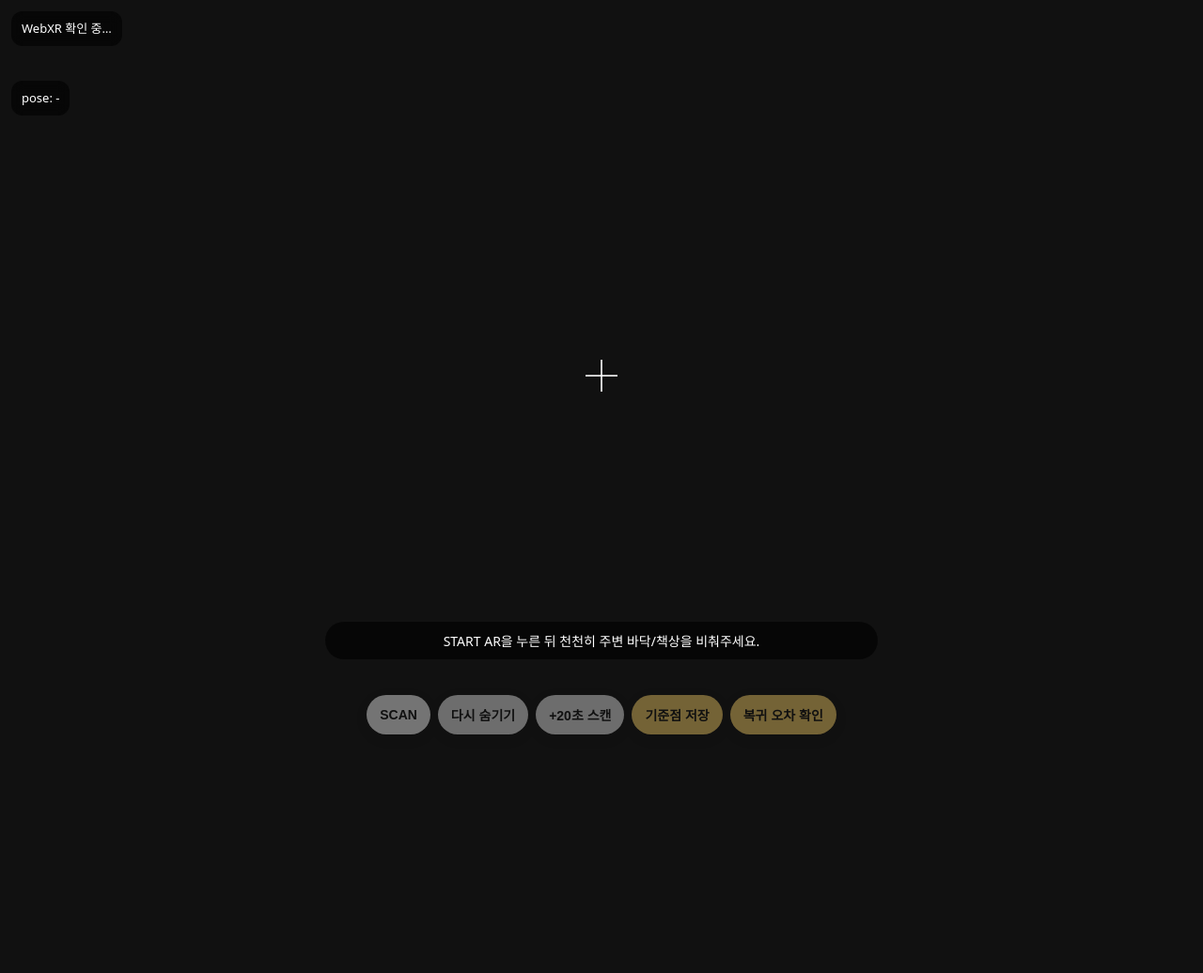
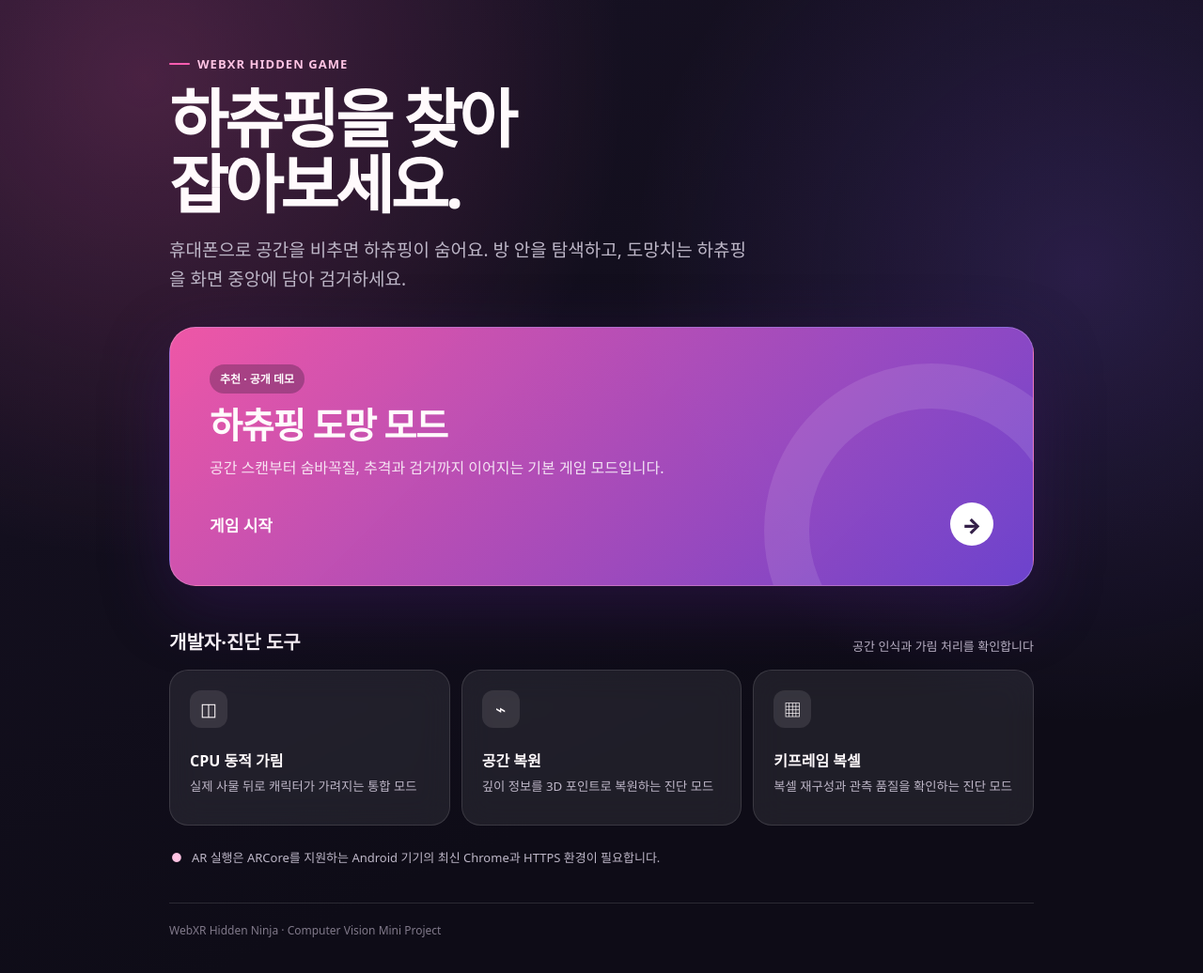
Before and after one commit to cheoljun1986-a11y/miniproject_CV_ver02, a plain HTML site: page index.html in a window 1280 px wide. Shown: the whole page at 94% size. Before the commit the page ends 800 px from the top, so only its background shows below. Drawn offline with Linux system fonts and the light colour scheme.

Commit message:
feat: add mode selection landing page

```diff
--- a/index.html
+++ b/index.html
@@ -2,106 +2,120 @@
 <html lang="ko">
 <head>
 <meta charset="utf-8"/>
-<meta name="viewport" content="width=device-width,initial-scale=1,maximum-scale=1,user-scalable=no"/>
-<meta name="theme-color" content="#111111"/>
-<title>WebXR Hidden Ninja v2</title>
+<meta name="viewport" content="width=device-width,initial-scale=1,viewport-fit=cover"/>
+<meta name="theme-color" content="#171225"/>
+<meta name="description" content="하츄핑 AR 숨바꼭질 게임과 WebXR 공간 진단 도구를 선택하세요."/>
+<title>하츄핑 AR 숨바꼭질</title>
+<script>
+  if (location.search) {
+    location.replace(`./app.html${location.search}${location.hash}`);
+  }
+</script>
 <style>
-  :root { color-scheme: dark; font-family: system-ui,-apple-system,BlinkMacSystemFont,"Segoe UI",sans-serif; }
-  html,body { margin:0; width:100%; height:100%; overflow:hidden; background:#111; }
-  canvas { display:block; }
-  #hud {
-    position:fixed; inset:0; z-index:10; pointer-events:none;
+  :root {
+    color-scheme:dark;
+    font-family:system-ui,-apple-system,BlinkMacSystemFont,"Segoe UI",sans-serif;
+    --bg:#120f1d; --panel:rgba(255,255,255,.075); --line:rgba(255,255,255,.12);
+    --text:#fffafc; --muted:#beb7c8; --pink:#ff5db1;
   }
-  .card {
-    position:absolute; left:12px; top:12px;
-    max-width:calc(100vw - 24px);
-    padding:9px 11px; border-radius:12px;
-    background:rgba(0,0,0,.58); backdrop-filter:blur(7px);
-    color:white; font-size:13px; line-height:1.45;
+  * { box-sizing:border-box; }
+  html { min-height:100%; background:var(--bg); }
+  body {
+    min-height:100vh; min-height:100svh; margin:0; color:var(--text);
+    background:
+      radial-gradient(circle at 12% 8%,rgba(255,93,177,.22),transparent 32rem),
+      radial-gradient(circle at 90% 28%,rgba(139,92,246,.2),transparent 30rem),
+      linear-gradient(155deg,#181225 0%,#0e0c17 70%);
   }
-  #metrics { top:86px; white-space:pre-line; font-variant-numeric:tabular-nums; }
-  #message {
-    position:absolute; left:50%; bottom:98px; transform:translateX(-50%);
-    width:min(88vw,560px); padding:10px 14px; border-radius:999px;
-    background:rgba(0,0,0,.62); color:white; text-align:center; font-size:14px;
+  a { color:inherit; text-decoration:none; }
+  .shell { width:min(960px,100%); margin:0 auto; padding:52px 20px 40px; }
+  .eyebrow {
+    display:inline-flex; align-items:center; gap:8px; margin:0 0 14px;
+    color:#ffc3e3; font-size:13px; font-weight:800; letter-spacing:.08em; text-transform:uppercase;
   }
-  #controls {
-    position:absolute; left:10px; right:10px; bottom:18px;
-    display:flex; gap:8px; justify-content:center; flex-wrap:wrap;
-    pointer-events:auto;
+  .eyebrow::before { content:""; width:22px; height:2px; border-radius:2px; background:var(--pink); }
+  h1 { max-width:680px; margin:0; font-size:clamp(36px,8vw,68px); line-height:1.03; letter-spacing:-.055em; }
+  .intro { max-width:620px; margin:20px 0 34px; color:var(--muted); font-size:clamp(16px,2.5vw,19px); line-height:1.65; }
+  .game-card {
+    position:relative; display:grid; gap:24px; padding:clamp(24px,5vw,42px);
+    overflow:hidden; border:1px solid rgba(255,255,255,.2); border-radius:28px;
+    background:linear-gradient(135deg,rgba(255,93,177,.92),rgba(113,70,214,.95));
+    box-shadow:0 22px 70px rgba(63,25,99,.45); isolation:isolate;
   }
-  button.ctrl {
-    border:0; border-radius:999px; padding:11px 14px;
-    font-weight:800; font-size:14px;
-    background:rgba(255,255,255,.92); color:#111;
-    box-shadow:0 4px 14px rgba(0,0,0,.25);
+  .game-card::after {
+    content:""; position:absolute; width:260px; height:260px; right:-70px; bottom:-120px;
+    border:48px solid rgba(255,255,255,.1); border-radius:50%; z-index:-1;
   }
-  button.ctrl.primary { background:#fff; }
-  button.ctrl.warn { background:#ffd66b; }
-  button.ctrl:disabled { opacity:.42; }
-  #scanFlash {
-    position:absolute; inset:0; border:0 solid rgba(255,255,255,0);
-    transition:border-width .08s,border-color .08s;
+  .game-card:focus-visible,.tool-card:focus-visible { outline:3px solid #fff; outline-offset:4px; }
+  .badge { width:max-content; padding:7px 11px; border-radius:999px; background:rgba(22,15,35,.28); font-size:12px; font-weight:800; }
+  .game-card h2 { margin:10px 0 8px; font-size:clamp(27px,5vw,38px); letter-spacing:-.035em; }
+  .game-card p { max-width:520px; margin:0; color:rgba(255,255,255,.84); line-height:1.6; }
+  .cta { display:flex; align-items:center; justify-content:space-between; gap:16px; font-size:17px; font-weight:900; }
+  .cta-icon { display:grid; place-items:center; width:46px; height:46px; border-radius:50%; background:#fff; color:#342049; font-size:22px; }
+  .section-head { display:flex; justify-content:space-between; align-items:end; gap:16px; margin:44px 0 16px; }
+  .section-head h2 { margin:0; font-size:20px; }
+  .section-head span { color:var(--muted); font-size:13px; }
+  .tools { display:grid; grid-template-columns:repeat(3,1fr); gap:12px; }
+  .tool-card {
+    min-height:166px; padding:21px; border:1px solid var(--line); border-radius:20px;
+    background:var(--panel); backdrop-filter:blur(16px);
+    transition:transform .18s,border-color .18s,background .18s;
   }
-  #crosshair {
-    position:absolute; left:50%; top:50%; width:34px; height:34px;
-    transform:translate(-50%,-50%);
+  .tool-card:hover { transform:translateY(-3px); border-color:rgba(255,255,255,.28); background:rgba(255,255,255,.105); }
+  .tool-icon { display:grid; place-items:center; width:40px; height:40px; margin-bottom:22px; border-radius:12px; background:rgba(255,255,255,.1); font-size:19px; }
+  .tool-card strong { display:block; margin-bottom:7px; font-size:16px; }
+  .tool-card small { display:block; color:var(--muted); line-height:1.5; }
+  .notice { display:flex; gap:10px; margin:24px 2px 0; color:var(--muted); font-size:13px; line-height:1.55; }
+  .notice span { color:#ffc3e3; }
+  footer { margin-top:38px; padding-top:20px; border-top:1px solid var(--line); color:#80798a; font-size:12px; }
+  @media (max-width:700px) {
+    .shell { padding:34px 16px 28px; }
+    .tools { grid-template-columns:1fr; }
+    .tool-card { min-height:0; }
+    .section-head { align-items:start; flex-direction:column; gap:5px; }
   }
-  #crosshair:before,#crosshair:after {
-    content:""; position:absolute; background:rgba(255,255,255,.8);
-  }
-  #crosshair:before { left:16px; top:0; width:2px; height:34px; }
-  #crosshair:after { left:0; top:16px; width:34px; height:2px; }
-  #fallback {
-    position:fixed; inset:0; z-index:30; display:none; align-items:center; justify-content:center;
-    padding:24px; background:#111; color:white;
-  }
-  #fallback .box { max-width:620px; line-height:1.6; }
-  code { background:#222; padding:2px 6px; border-radius:6px; }
+  @media (prefers-reduced-motion:reduce) { .tool-card { transition:none; } }
 </style>
-
-<script type="importmap">
-{
-  "imports": {
-    "three": "https://unpkg.com/three@0.180.0/build/three.module.js",
-    "three/addons/": "https://unpkg.com/three@0.180.0/examples/jsm/"
-  }
-}
-</script>
 </head>
 <body>
-<div id="hud">
-  <div class="card" id="status">WebXR 확인 중…</div>
-  <div class="card" id="metrics">pose: -</div>
-  <div id="crosshair"></div>
-  <div id="message">START AR을 누른 뒤 천천히 주변 바닥/책상을 비춰주세요.</div>
-  <div id="scanFlash"></div>
-  <div id="controls">
-    <button class="ctrl primary" id="scanBtn" disabled>SCAN</button>
-    <button class="ctrl" id="newRoundBtn" disabled>다시 숨기기</button>
-    <button class="ctrl" id="extendBtn" disabled>+20초 스캔</button>
-    <button class="ctrl warn" id="markBtn" disabled>기준점 저장</button>
-    <button class="ctrl warn" id="checkBtn" disabled>복귀 오차 확인</button>
-    <button class="ctrl" id="operatorBtn" style="display:none">운영자 뷰</button>
+<main class="shell">
+  <p class="eyebrow">WebXR Hidden Game</p>
+  <h1>하츄핑을 찾아<br/>잡아보세요.</h1>
+  <p class="intro">휴대폰으로 공간을 비추면 하츄핑이 숨어요. 방 안을 탐색하고, 도망치는 하츄핑을 화면 중앙에 담아 검거하세요.</p>
+
+  <a class="game-card" href="./v4-chase.html" aria-label="하츄핑 도망 모드 게임 시작">
+    <div>
+      <span class="badge">추천 · 공개 데모</span>
+      <h2>하츄핑 도망 모드</h2>
+      <p>공간 스캔부터 숨바꼭질, 추격과 검거까지 이어지는 기본 게임 모드입니다.</p>
+    </div>
+    <div class="cta"><span>게임 시작</span><span class="cta-icon" aria-hidden="true">→</span></div>
+  </a>
+
+  <div class="section-head">
+    <h2>개발자·진단 도구</h2>
+    <span>공간 인식과 가림 처리를 확인합니다</span>
   </div>
-  <div id="operatorOverlay" style="position:absolute; inset:0; z-index:20; display:none; background:#0b0b0b; pointer-events:auto;">
-    <canvas id="operatorCanvas" style="width:100%; height:100%; display:block;"></canvas>
-    <div class="card" id="operatorStatus" style="z-index:21; white-space:pre-line;">운영자 공간지도 · 복셀 0
-고정 -
-Ninja -
-플레이어 - · 경로 0점</div>
-    <button class="ctrl primary" id="operatorCloseBtn" style="position:absolute; right:12px; top:12px;">게임으로</button>
+  <div class="tools">
+    <a class="tool-card" href="./app.html?occlusion=cpu">
+      <span class="tool-icon" aria-hidden="true">◫</span>
+      <strong>CPU 동적 가림</strong>
+      <small>실제 사물 뒤로 캐릭터가 가려지는 통합 모드</small>
+    </a>
+    <a class="tool-card" href="./app.html?depth=cloud">
+      <span class="tool-icon" aria-hidden="true">⌁</span>
+      <strong>공간 복원</strong>
+      <small>깊이 정보를 3D 포인트로 복원하는 진단 모드</small>
+    </a>
+    <a class="tool-card" href="./app.html?voxel=debug">
+      <span class="tool-icon" aria-hidden="true">▦</span>
+      <strong>키프레임 복셀</strong>
+      <small>복셀 재구성과 관측 품질을 확인하는 진단 모드</small>
+    </a>
   </div>
-</div>
 
-<div id="fallback">
-  <div class="box">
-    <h2>WebXR AR을 시작할 수 없습니다.</h2>
-    <p>ARCore 지원 Android + 최신 Chrome + HTTPS 주소인지 확인해 주세요.</p>
-    <p id="fallbackDetail"></p>
-  </div>
-</div>
-
-<script type="module" src="./src/main.js"></script>
+  <p class="notice"><span aria-hidden="true">●</span> AR 실행은 ARCore를 지원하는 Android 기기의 최신 Chrome과 HTTPS 환경이 필요합니다.</p>
+  <footer>WebXR Hidden Ninja · Computer Vision Mini Project</footer>
+</main>
 </body>
 </html>
--- a/src/ui.js
+++ b/src/ui.js
@@ -148,7 +148,7 @@ export function createUI(documentRoot = document) {
     operatorCloseBtn: documentRoot.querySelector('#operatorCloseBtn'),
     operatorStatus: documentRoot.querySelector('#operatorStatus'),
     // Chase mode elements exist only on the chase page; every use below is
-    // guarded so index.html keeps behaving exactly as before.
+    // guarded so app.html keeps behaving exactly as before.
     chaseBtn: documentRoot.querySelector('#chaseBtn'),
     chasePanel: documentRoot.querySelector('#chasePanel'),
     chaseGaugeFill: documentRoot.querySelector('#chaseGaugeFill'),
--- a/src/voxel-debug-panel.js
+++ b/src/voxel-debug-panel.js
@@ -1,7 +1,7 @@
 import { VOXEL_DEBUG_CONTROLS } from './voxel-debug-params.js';
 
 // Built at runtime, only in ?voxel=debug, so nothing about this panel ships to
-// the production HUD. index.html stays untouched: createUI() querySelectors a
+// the production HUD. app.html stays untouched: createUI() querySelectors a
 // fixed list of 16 IDs with no null guards and has no Node coverage, so a dozen
 // new slider IDs there would only fail on a phone.
 
```
Also changed, not shown: app.html (added, +86 -0 lines), tests/chase-page.test.mjs (+5 -5 lines), tests/static-site.test.mjs (+19 -7 lines), 2 other files.
